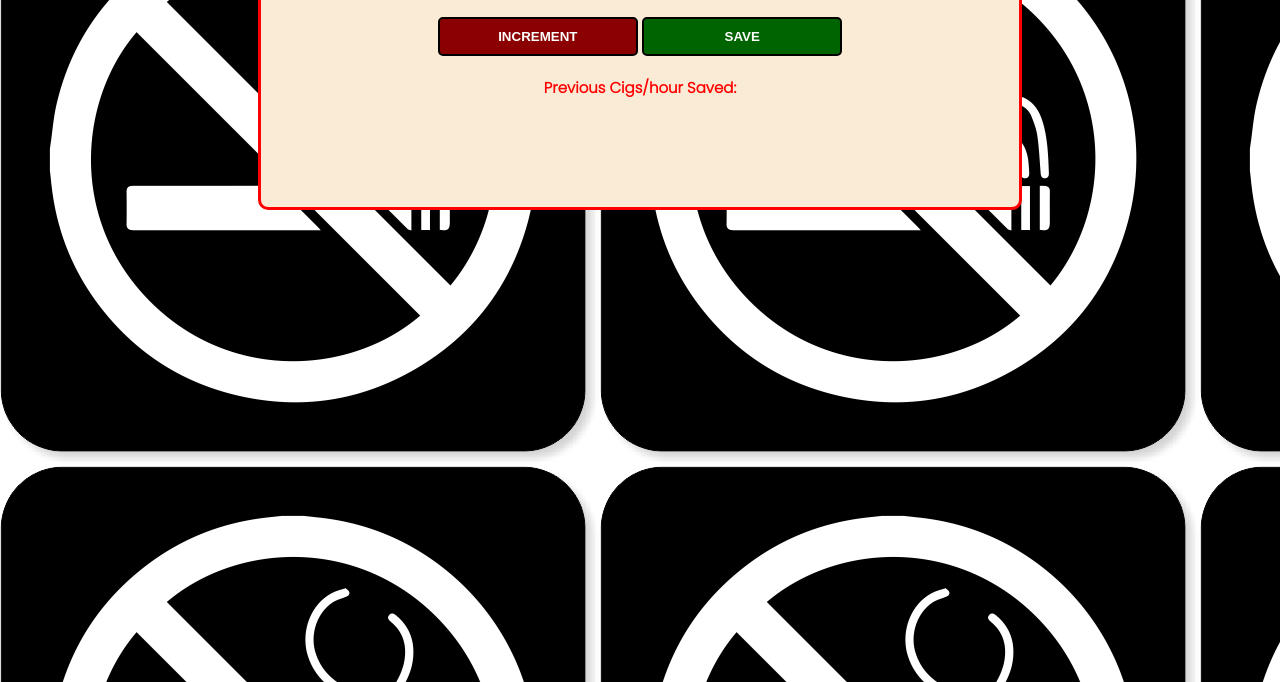
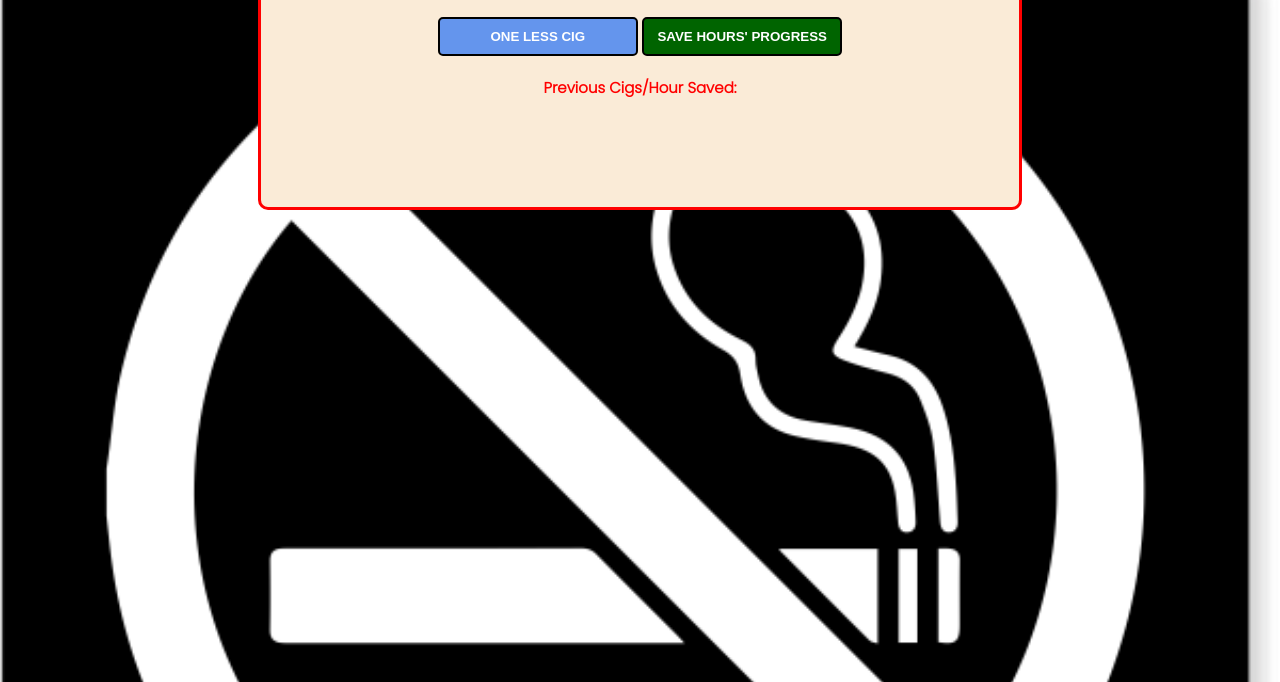
Before and after one commit to greenteaisgreat/stop-smoking-tracker, a plain HTML site: page index.html in a window 1280 px wide. Shown: the part 134-816 px from the top of the page. Drawn offline with Linux system fonts and the light colour scheme.

Commit message:
Change button lettering and button color

```diff
--- a/index.html
+++ b/index.html
@@ -10,9 +10,9 @@
         <div class="container">
             <h1>Cigarettes Not Smoked per Hour:</h1>
             <h2 id="count-el">0</h2>
-            <button id="increment-btn" onclick="increment()">INCREMENT</button>
-            <button id="save-btn" onclick="save()">SAVE</button>
-            <p id="save-el">Previous Cigs/hour Saved: </p>
+            <button id="increment-btn" onclick="increment()">ONE LESS CIG</button>
+            <button id="save-btn" onclick="save()">SAVE HOURS' PROGRESS</button>
+            <p id="save-el">Previous Cigs/Hour Saved: </p>
         </div>
             <script src="script.js">
             </script>
--- a/style.css
+++ b/style.css
@@ -1,6 +1,5 @@
 body {
     background-image: url("./img/no-smoking.png");
-    background-ima
     background-size: cover;
     font-family: "Poppins", "Noto Sans", "Oswald", sans-serif;
     font-weight: bold;
@@ -57,7 +56,7 @@ button {
 }
 
 #increment-btn {
-    background: darkred;
+    background: cornflowerblue;
 }
 
 #save-btn {
```
